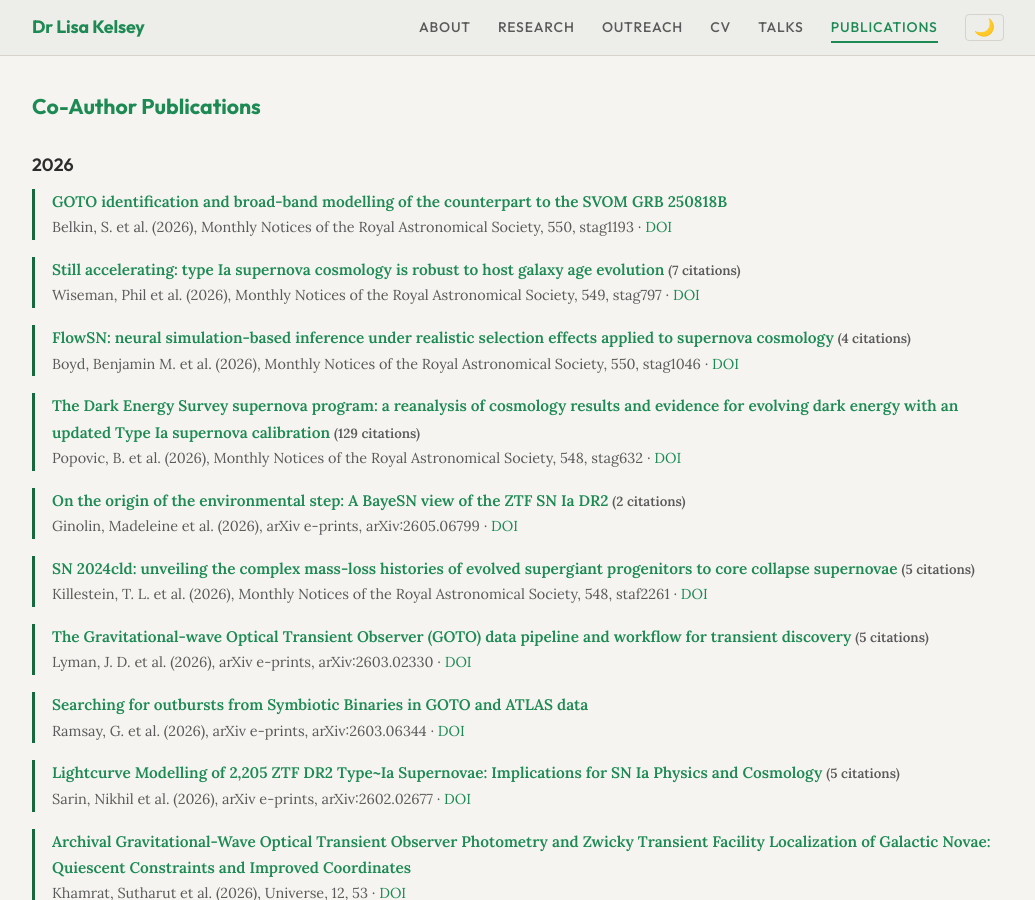
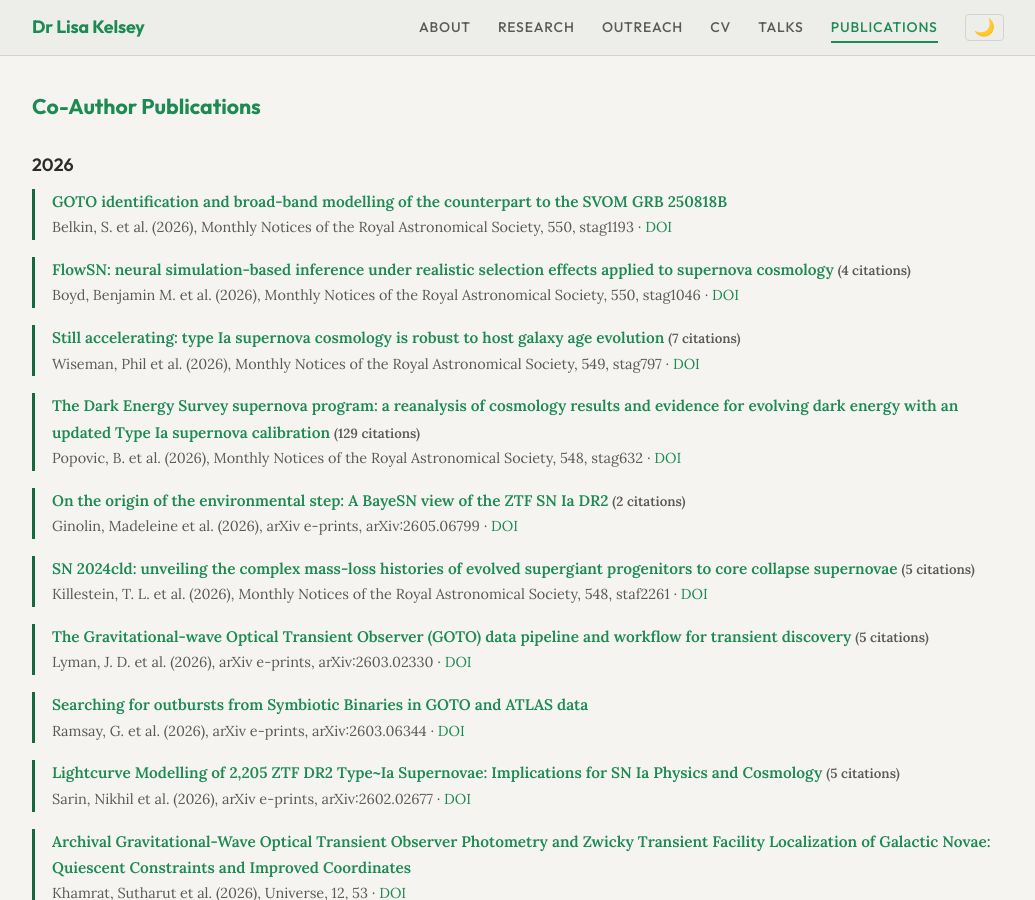
Before and after one commit to LKelsey/LKelsey.github.io, a Jekyll site: the page built from publications.md, in a window 1280 px wide and 900 px high, scrolled down 666 px. Shown: the whole window, without its empty margins (122-1157 px from the left). Built offline with Jekyll 4.4.1, drawn with Linux system fonts in a browser that asks for light colours; part of the change alters nothing that is shown.

```diff
--- a/_data/publications.yml
+++ b/_data/publications.yml
@@ -1,4 +1,4 @@
-# Auto-generated from ADS library on 2026-08-03 09:29 UTC
+# Auto-generated from ADS library on 2026-08-04 08:26 UTC
 # Do not edit manually
 
 first_author:
@@ -46,6 +46,14 @@ coauthor:
       bibcode: "2026MNRAS.550g1193B"
       citations: 0
       doi: https://doi.org/10.1093/mnras/stag1193
+    - title: "FlowSN: neural simulation-based inference under realistic selection effects applied to supernova cosmology"
+      authors: "Boyd, Benjamin M. et al."
+      year: 2026
+      journal: "Monthly Notices of the Royal Astronomical Society, 550, stag1046"
+      url: https://ui.adsabs.harvard.edu/abs/2026MNRAS.550g1046B/abstract
+      bibcode: "2026MNRAS.550g1046B"
+      citations: 4
+      doi: https://doi.org/10.1093/mnras/stag1046
     - title: "Still accelerating: type Ia supernova cosmology is robust to host galaxy age evolution"
       authors: "Wiseman, Phil et al."
       year: 2026
@@ -54,14 +62,6 @@ coauthor:
       bibcode: "2026MNRAS.549ag797W"
       citations: 7
       doi: https://doi.org/10.1093/mnras/stag797
-    - title: "FlowSN: neural simulation-based inference under realistic selection effects applied to supernova cosmology"
-      authors: "Boyd, Benjamin M. et al."
-      year: 2026
-      journal: "Monthly Notices of the Royal Astronomical Society, 550, stag1046"
-      url: https://ui.adsabs.harvard.edu/abs/2026MNRAS.550g1046B/abstract
-      bibcode: "2026MNRAS.550g1046B"
-      citations: 4
-      doi: https://doi.org/10.1093/mnras/stag1046
     - title: "The Dark Energy Survey supernova program: a reanalysis of cosmology results and evidence for evolving dark energy with an updated Type Ia supernova calibration"
       authors: "Popovic, B. et al."
       year: 2026
```
